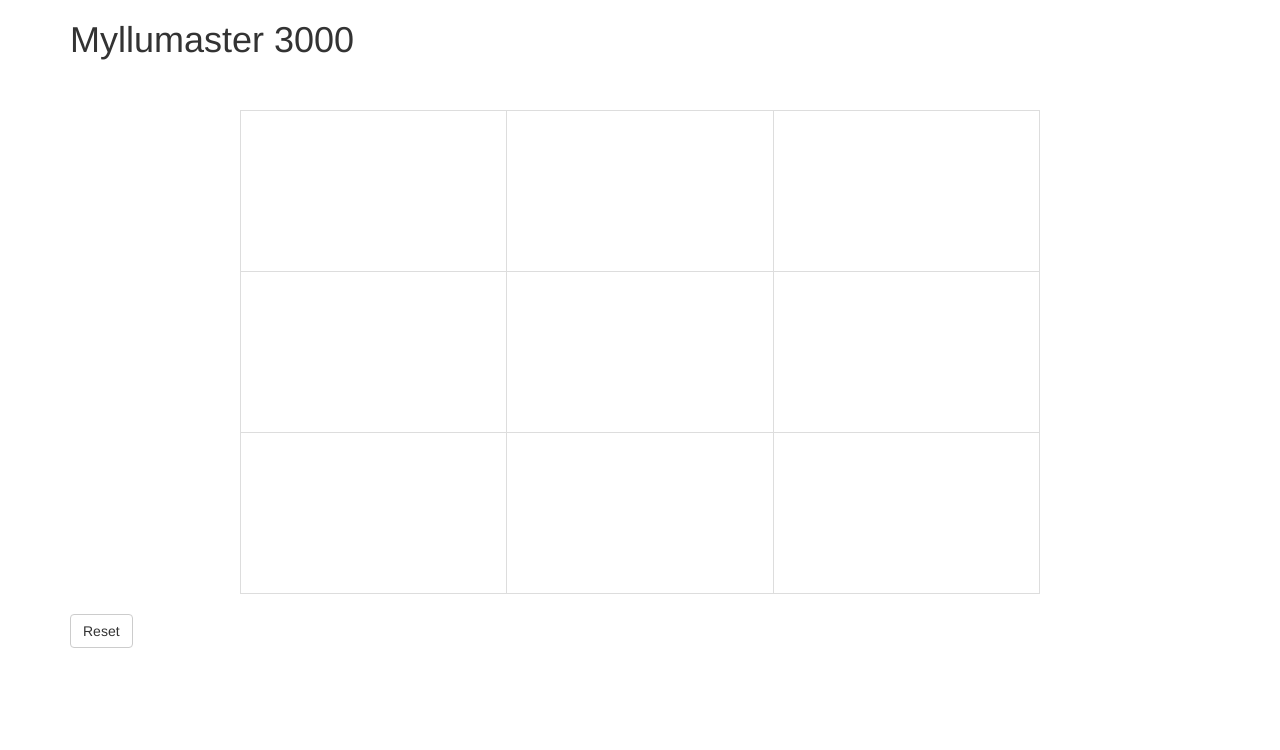
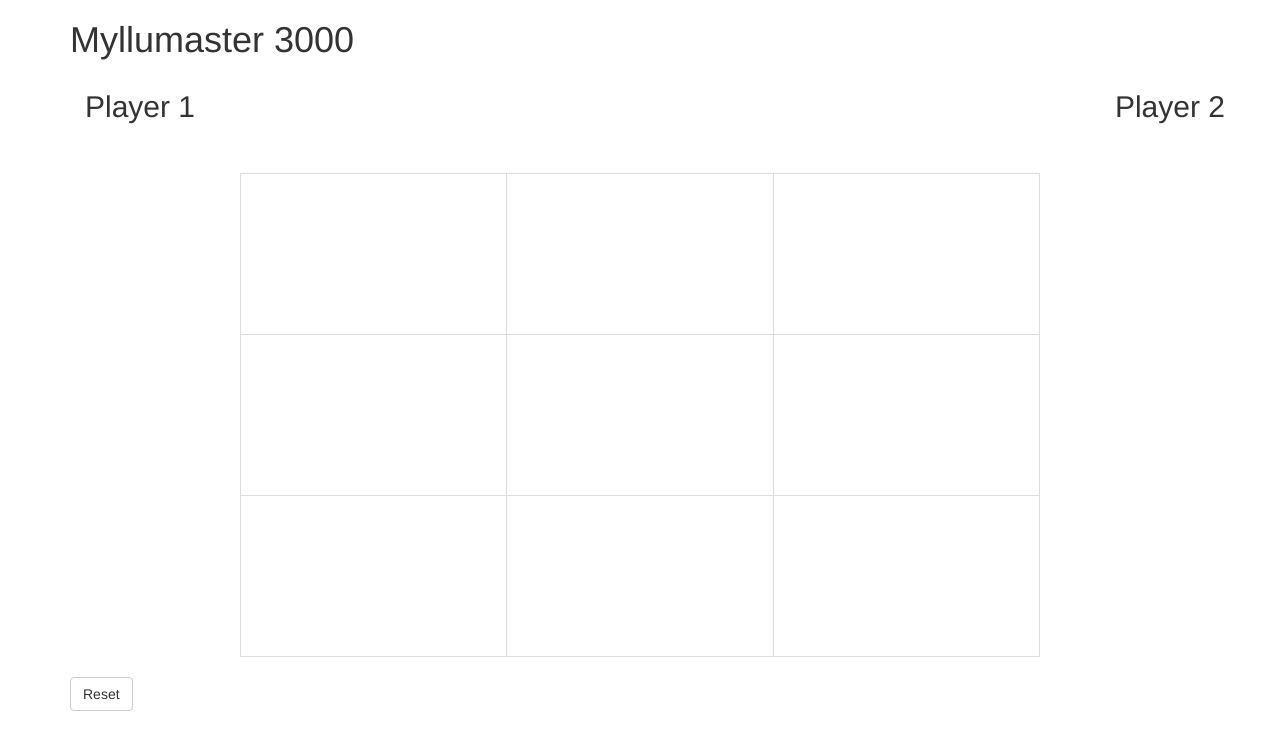
Before and after one commit to Spice-Girls/Hugb_late_term, a plain HTML site: page src/main/resources/public/index.html in a window 1280 px wide. Drawn offline with nearby package versions, Linux system fonts and the light colour scheme.

Commit message:
minor html and css changes

```diff
--- a/src/main/resources/public/css/css.css
+++ b/src/main/resources/public/css/css.css
@@ -11,3 +11,11 @@
 	height: 100px;
 	padding: 80px;
 }
+
+#player1 {
+	float: left;
+}
+
+#player2 {
+	float: right;
+}
--- a/src/main/resources/public/index.html
+++ b/src/main/resources/public/index.html
@@ -25,7 +25,12 @@
   <body>
       <div class="container">
         <h1>Myllumaster 3000</h1>
+        <div class="container">
+          <h2 class="player" id="player1">Player 1</h2>
+          <h2 class="player" id="player2">Player 2</h2>
+        </div>
 		<br />
+
 	<table id="mylla" class="table table-bordered">
 	<tr>
 		<td id="1" onclick="sendClick(1)" ></td>
```
